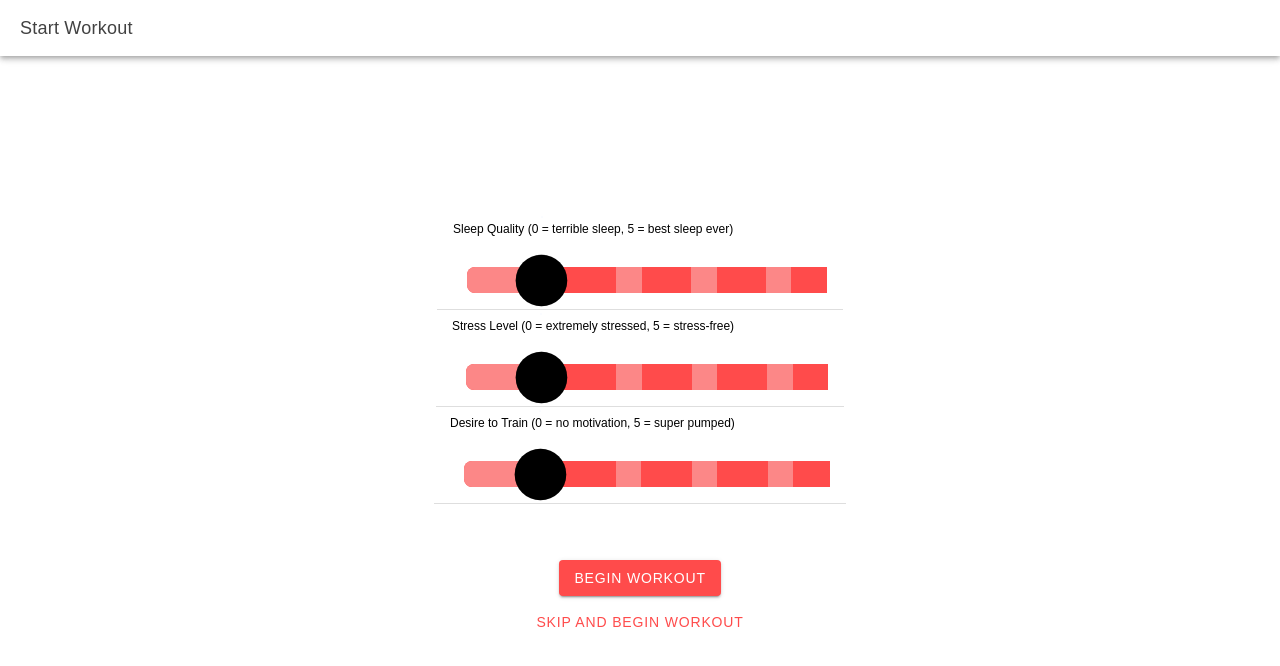
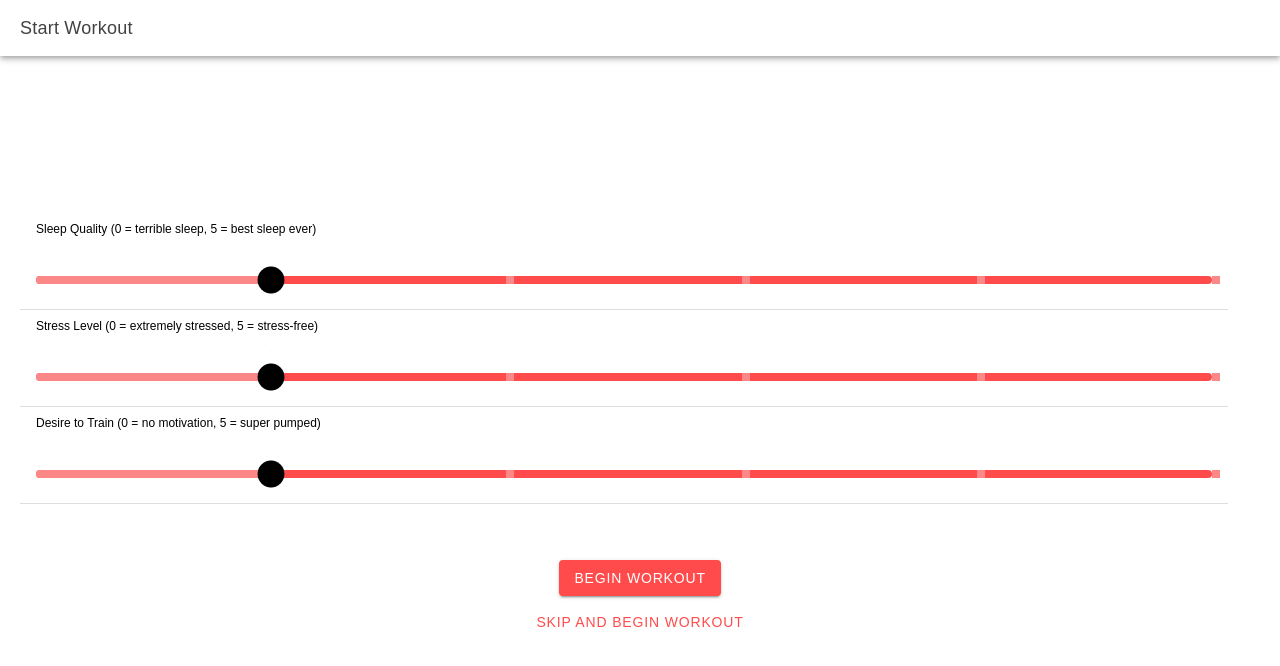
Before and after one commit to CSE437s/semester-project-group-8, a React (Vite) app in the folder LiftingApp/: page /StartWorkout in a window 1280 px wide. Shown: the top 666 px of the page. Built offline with nearby package versions, Linux system fonts and the light colour scheme; no server answers.

Commit message:
fixed ion-range display issue

```diff
--- a/LiftingApp/src/components/StartWorkout.css
+++ b/LiftingApp/src/components/StartWorkout.css
@@ -2,8 +2,8 @@ ion-content {
   display: flex;
   justify-content: center;
   align-items: center;
+  overflow: visible;
 }
-
 .workout-form {
   display: flex;
   align-items: center;
@@ -13,9 +13,13 @@ ion-content {
 }
 
 .workout-range {
-  /* width: 90%; */
+  width: 100%;
   padding: 0 20px;
   box-sizing: border-box;
+  overflow: visible;
+  align-items: center;
+  display: flex;
+  justify-content: center;
 }
 
 ion-range {
@@ -25,20 +29,19 @@ ion-range {
   --bar-border-radius: 8px;
   --knob-background: black;
   --knob-size: 6vw;
-  /* --pin-color: #ffffff */
 }
 
 ion-range::part(pin) {
-  z-index: 99;
+  z-index: 1;
 }
 
-/* @media (min-width: 600px) {
+@media (min-width: 600px) {
     ion-range {
       --bar-height: 8px;
       --knob-size: 40px;
 
     }
-  } */
+  }
 
 .workout-form .workout-begin-button {
   margin-top: 4em;
```
